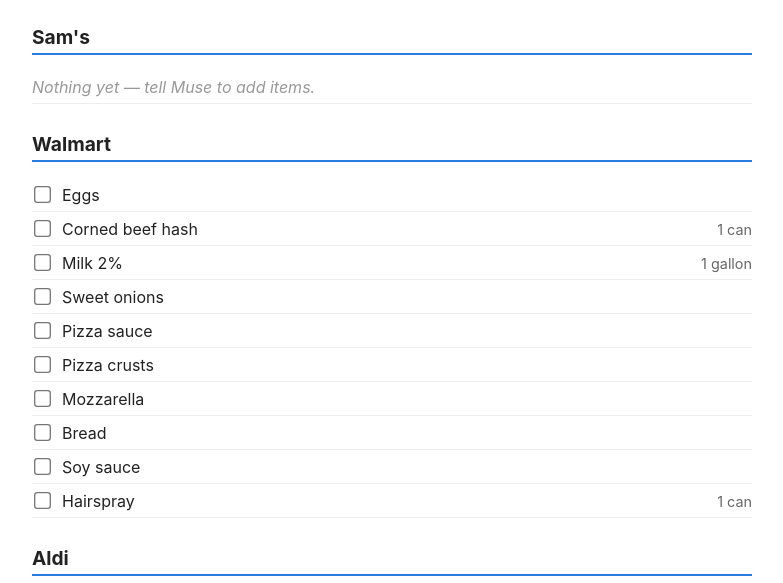
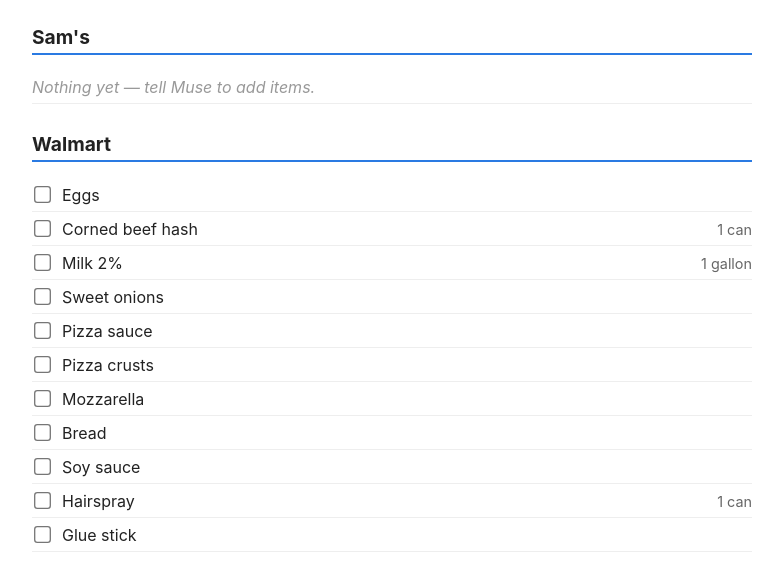
Before and after one commit to MisterE000/Muse-list-, a plain HTML site: page grocery-list.html in a window 1280 px wide. Shown: the part 144-727 px from the top of the page, without its empty margins (248-1031 px from the left). Drawn offline with Linux system fonts and the light colour scheme.

Commit message:
Add glue stick to Walmart list

```diff
--- a/grocery-list.html
+++ b/grocery-list.html
@@ -41,6 +41,7 @@
   <li><input type="checkbox"><span>Bread</span><span class="qty"></span></li>
   <li><input type="checkbox"><span>Soy sauce</span><span class="qty"></span></li>
   <li><input type="checkbox"><span>Hairspray</span><span class="qty">1 can</span></li>
+  <li><input type="checkbox"><span>Glue stick</span><span class="qty"></span></li>
 </ul>
 
 <h2>Aldi</h2>
```
